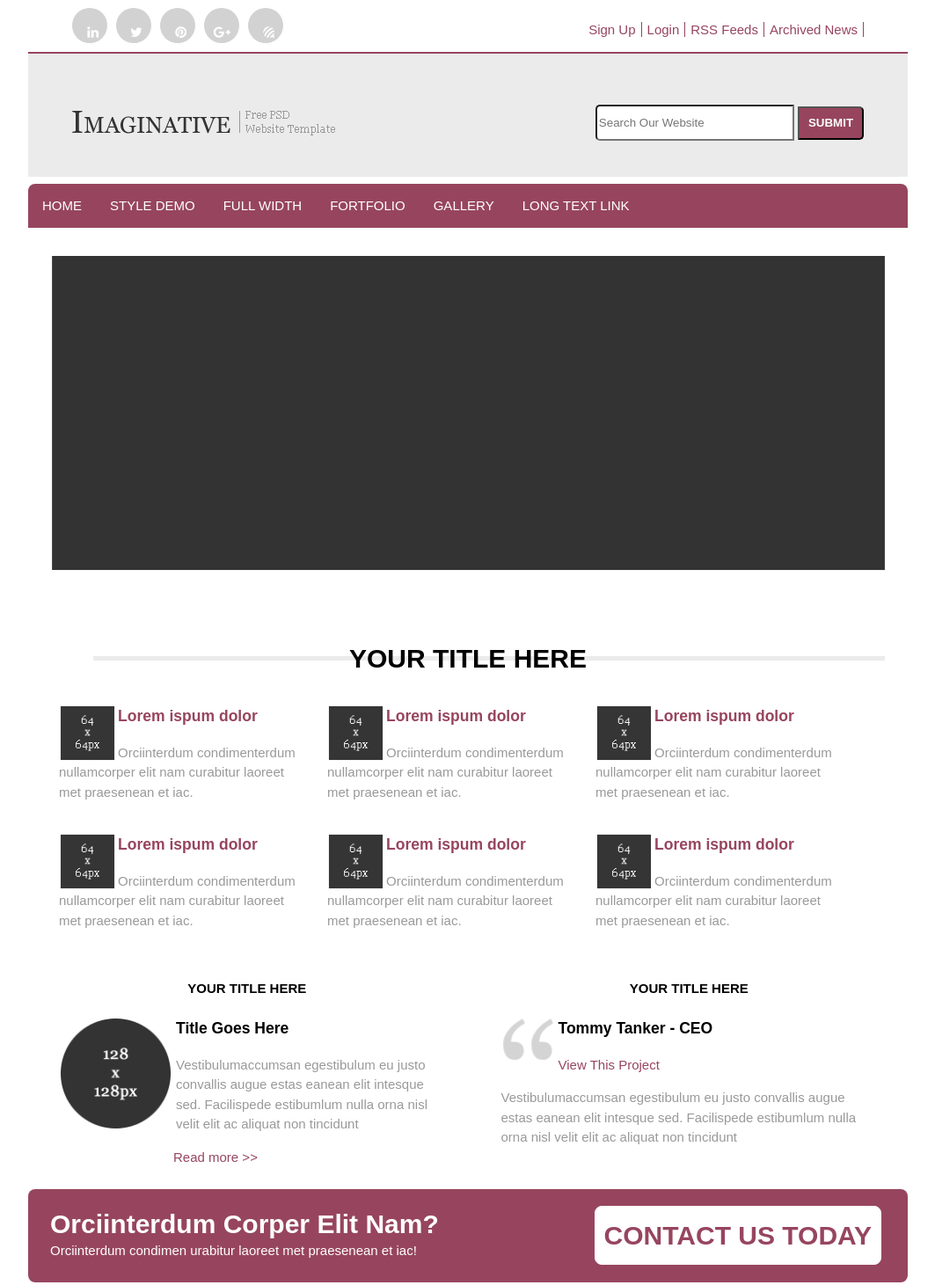
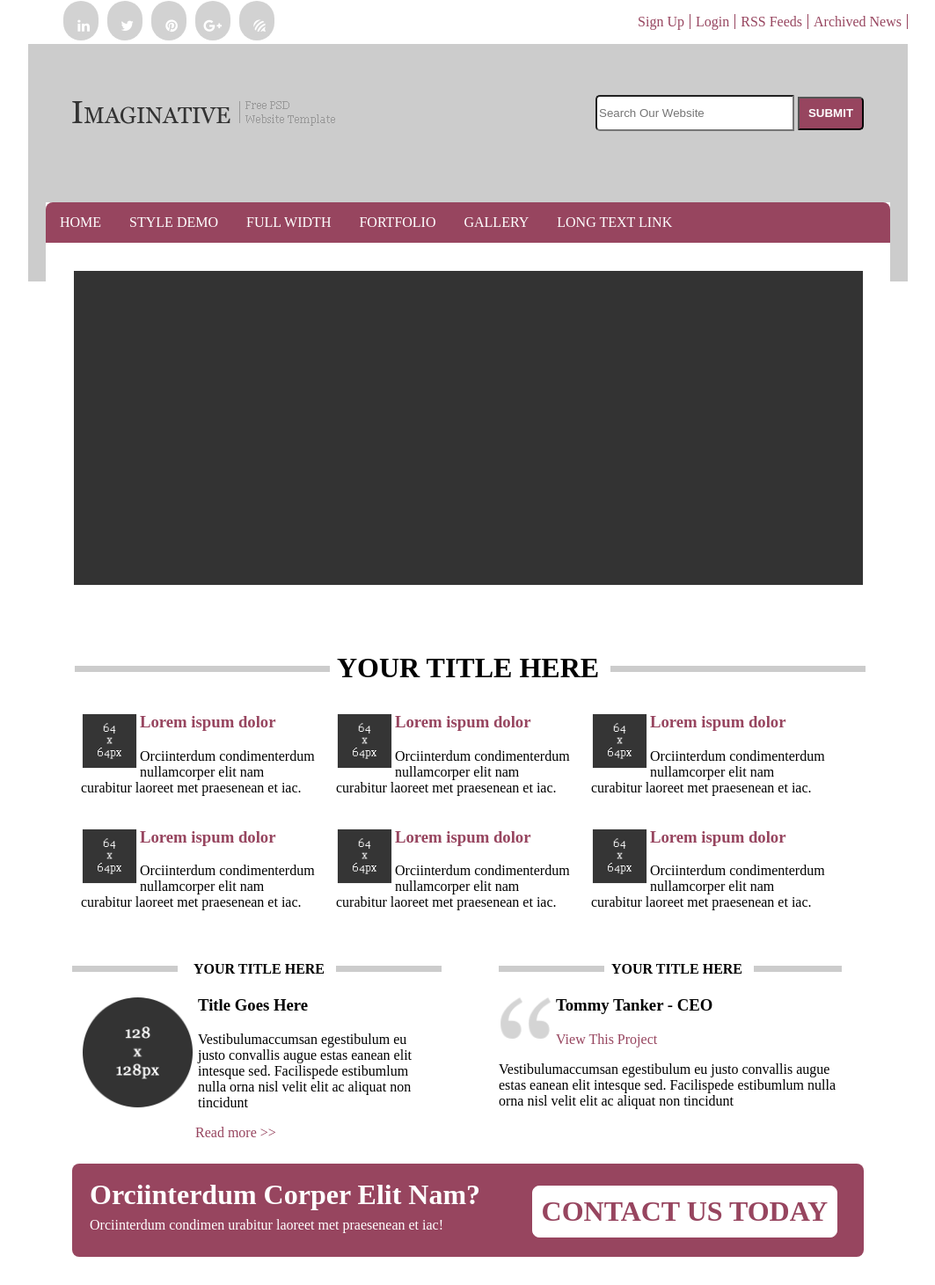
Before and after one commit to hoangtuantuhaui/Bai1PSD_22052018-, a plain HTML site: page index.html in a window 1280 px wide. Shown: the top 1461 px of the page at 88% size, without its empty margins (108-1171 px from the left). Drawn offline with Linux system fonts and the light colour scheme.

Commit message:
HTML-CSS

```diff
--- /dev/null
+++ b/css/reset.css
@@ -0,0 +1,341 @@
+/*! normalize.css v8.0.0 | MIT License | github.com/necolas/normalize.css */
+
+/* Document
+   ========================================================================== */
+
+/**
+ * 1. Correct the line height in all browsers.
+ * 2. Prevent adjustments of font size after orientation changes in iOS.
+ */
+
+html {
+  line-height: 1.15; /* 1 */
+  -webkit-text-size-adjust: 100%; /* 2 */
+}
+
+/* Sections
+   ========================================================================== */
+
+/**
+ * Remove the margin in all browsers.
+ */
+
+body {
+  margin: 0;
+}
+
+/**
+ * Correct the font size and margin on `h1` elements within `section` and
+ * `article` contexts in Chrome, Firefox, and Safari.
+ */
+
+h1 {
+  font-size: 2em;
+  margin: 0.67em 0;
+}
+
+/* Grouping content
+   ========================================================================== */
+
+/**
+ * 1. Add the correct box sizing in Firefox.
+ * 2. Show the overflow in Edge and IE.
+ */
+
+hr {
+  box-sizing: content-box; /* 1 */
+  height: 0; /* 1 */
+  overflow: visible; /* 2 */
+}
+
+/**
+ * 1. Correct the inheritance and scaling of font size in all browsers.
+ * 2. Correct the odd `em` font sizing in all browsers.
+ */
+
+pre {
+  font-family: monospace, monospace; /* 1 */
+  font-size: 1em; /* 2 */
+}
+
+/* Text-level semantics
+   ========================================================================== */
+
+/**
+ * Remove the gray background on active links in IE 10.
+ */
+
+a {
+  background-color: transparent;
+}
+
+/**
+ * 1. Remove the bottom border in Chrome 57-
+ * 2. Add the correct text decoration in Chrome, Edge, IE, Opera, and Safari.
+ */
+
+abbr[title] {
+  border-bottom: none; /* 1 */
+  text-decoration: underline; /* 2 */
+  text-decoration: underline dotted; /* 2 */
+}
+
+/**
+ * Add the correct font weight in Chrome, Edge, and Safari.
+ */
+
+b,
+strong {
+  font-weight: bolder;
+}
+
+/**
+ * 1. Correct the inheritance and scaling of font size in all browsers.
+ * 2. Correct the odd `em` font sizing in all browsers.
+ */
+
+code,
+kbd,
+samp {
+  font-family: monospace, monospace; /* 1 */
+  font-size: 1em; /* 2 */
+}
+
+/**
+ * Add the correct font size in all browsers.
+ */
+
+small {
+  font-size: 80%;
+}
+
+/**
+ * Prevent `sub` and `sup` elements from affecting the line height in
+ * all browsers.
+ */
+
+sub,
+sup {
+  font-size: 75%;
+  line-height: 0;
+  position: relative;
+  vertical-align: baseline;
+}
+
+sub {
+  bottom: -0.25em;
+}
+
+sup {
+  top: -0.5em;
+}
+
+/* Embedded content
+   ========================================================================== */
+
+/**
+ * Remove the border on images inside links in IE 10.
+ */
+
+img {
+  border-style: none;
+}
+
+/* Forms
+   ========================================================================== */
+
+/**
+ * 1. Change the font styles in all browsers.
+ * 2. Remove the margin in Firefox and Safari.
+ */
+
+button,
+input,
+optgroup,
+select,
+textarea {
+  font-family: inherit; /* 1 */
+  font-size: 100%; /* 1 */
+  line-height: 1.15; /* 1 */
+  margin: 0; /* 2 */
+}
+
+/**
+ * Show the overflow in IE.
+ * 1. Show the overflow in Edge.
+ */
+
+button,
+input { /* 1 */
+  overflow: visible;
+}
+
+/**
+ * Remove the inheritance of text transform in Edge, Firefox, and IE.
+ * 1. Remove the inheritance of text transform in Firefox.
+ */
+
+button,
+select { /* 1 */
+  text-transform: none;
+}
+
+/**
+ * Correct the inability to style clickable types in iOS and Safari.
+ */
+
+button,
+[type="button"],
+[type="reset"],
+[type="submit"] {
+  -webkit-appearance: button;
+}
+
+/**
+ * Remove the inner border and padding in Firefox.
+ */
+
+button::-moz-focus-inner,
+[type="button"]::-moz-focus-inner,
+[type="reset"]::-moz-focus-inner,
+[type="submit"]::-moz-focus-inner {
+  border-style: none;
+  padding: 0;
+}
+
+/**
+ * Restore the focus styles unset by the previous rule.
+ */
+
+button:-moz-focusring,
+[type="button"]:-moz-focusring,
+[type="reset"]:-moz-focusring,
+[type="submit"]:-moz-focusring {
+  outline: 1px dotted ButtonText;
+}
+
+/**
+ * Correct the padding in Firefox.
+ */
+
+fieldset {
+  padding: 0.35em 0.75em 0.625em;
+}
+
+/**
+ * 1. Correct the text wrapping in Edge and IE.
+ * 2. Correct the color inheritance from `fieldset` elements in IE.
+ * 3. Remove the padding so developers are not caught out when they zero out
+ *    `fieldset` elements in all browsers.
+ */
+
+legend {
+  box-sizing: border-box; /* 1 */
+  color: inherit; /* 2 */
+  display: table; /* 1 */
+  max-width: 100%; /* 1 */
+  padding: 0; /* 3 */
+  white-space: normal; /* 1 */
+}
+
+/**
+ * Add the correct vertical alignment in Chrome, Firefox, and Opera.
+ */
+
+progress {
+  vertical-align: baseline;
+}
+
+/**
+ * Remove the default vertical scrollbar in IE 10+.
+ */
+
+textarea {
+  overflow: auto;
+}
+
+/**
+ * 1. Add the correct box sizing in IE 10.
+ * 2. Remove the padding in IE 10.
+ */
+
+[type="checkbox"],
+[type="radio"] {
+  box-sizing: border-box; /* 1 */
+  padding: 0; /* 2 */
+}
+
+/**
+ * Correct the cursor style of increment and decrement buttons in Chrome.
+ */
+
+[type="number"]::-webkit-inner-spin-button,
+[type="number"]::-webkit-outer-spin-button {
+  height: auto;
+}
+
+/**
+ * 1. Correct the odd appearance in Chrome and Safari.
+ * 2. Correct the outline style in Safari.
+ */
+
+[type="search"] {
+  -webkit-appearance: textfield; /* 1 */
+  outline-offset: -2px; /* 2 */
+}
+
+/**
+ * Remove the inner padding in Chrome and Safari on macOS.
+ */
+
+[type="search"]::-webkit-search-decoration {
+  -webkit-appearance: none;
+}
+
+/**
+ * 1. Correct the inability to style clickable types in iOS and Safari.
+ * 2. Change font properties to `inherit` in Safari.
+ */
+
+::-webkit-file-upload-button {
+  -webkit-appearance: button; /* 1 */
+  font: inherit; /* 2 */
+}
+
+/* Interactive
+   ========================================================================== */
+
+/*
+ * Add the correct display in Edge, IE 10+, and Firefox.
+ */
+
+details {
+  display: block;
+}
+
+/*
+ * Add the correct display in all browsers.
+ */
+
+summary {
+  display: list-item;
+}
+
+/* Misc
+   ========================================================================== */
+
+/**
+ * Add the correct display in IE 10+.
+ */
+
+template {
+  display: none;
+}
+
+/**
+ * Add the correct display in IE 10.
+ */
+
+[hidden] {
+  display: none;
+}
--- a/css/style.css
+++ b/css/style.css
@@ -1,3 +1,17 @@
+body{
+	width: 1000px;
+	margin:0px auto;
+	padding:0px
+	border: 0px;
+	background-color: #ffff;
+	position: relative;
+}
+li{
+	list-style: none;
+}
+.clear{
+	clear: both;
+}
 .circle {
 			width: 30px;
 			height: 30px;
@@ -21,106 +35,69 @@
 		}
 
 
-body{
-		width: 1000px;
-	height: 1823px;
-	font-family: Arial, Helvetica, sans-serif;
-	font-size: 15px;
+		/*header*/
+#header-top{
 	margin: 0px auto;
 	padding: 0px;
-	line-height: 1.5;
-	background: #ffffff;
-
+	height: 50px;
+	position: relative;
+	background: #ffff;
+	color: #97455f;
 }
-/*global*/
-.container{
-	width: 90%;
-	margin: 0px auto;
-	padding: 0px;
-	overflow: hidden;
-}
-ul{
-	padding: 0px;
-	margin: 0px;
-}
-li{
-	list-style: none;
-}
-
-.clear{
-	clear: both;
-}
-
-.container1{
-	width: 95%;
-	margin: 0px auto;
-	padding: 0px;
-	overflow: hidden;
-}
-p{
-	color: #999999;
-}
-/*header*/
-header{
-	background: #ffffff;
-	color: #97455f;
-	padding-top:9px;
-	max-height: 50px;
-}
-header #header-top{
-	max-height: 50px;
-	border-bottom: 2px solid #97455f;
-}
-header #header-top-left{
+ #header-top-left{
+ 	position: absolute;
+ 	top: -15px;
 	float: left;
 }
-header #header-top-left li{
+ #header-top-left li{
 	display: inline;
 	float: left;
 	margin-right: 10px;
-	line-height: 50px;
+	padding-bottom: 10px;
+
 }
 
-header #header-top-right{
+ #header-top-right{
 	float: right;
 }
-header #header-top-right li{
+#header-top-right li{
 	float: left;
-	line-height: 50px;
 
 
 }
-header #header-top-right a{
+ #header-top-right a{
 	color: #97455f;
 	text-decoration: none;
 	border-right: 1px solid #97455f;
 	padding:0px 6px 0px 6px;
+
 }
 
-header #header-bottom{
-	background: #ebebeb;
-	height: 140px;
+
+#header-bottom{
+	height: 270px;
+	background-color: #ccc;
+	z-index: 2;
 }
-header #header-bottom img{
+#header-bottom img{
 	margin-top: 63px;
-	margin-:
 	float: left;
 }
-header #header-bottom form{
+#header-bottom form{
 	float: right;
 	margin-top: 58px;
 }
-header #header-bottom input[type="text"]{
+#header-bottom input[type="text"]{
 	border-top-left-radius: 5px;
 	border-bottom-left-radius: 5px;
 	height: 35px;
 	width: 218px;
 
 }
-header .button-1{
+.button-1{
 	margin-bottom: 20px;
 }
-header #header-bottom button[type="submit"]{
+ #header-bottom button[type="submit"]{
 	border-top-right-radius: 5px;
 	border-bottom-right-radius: 5px;
 	height: 38px;
@@ -129,30 +106,61 @@ header #header-bottom button[type="submit"]{
 	color: #ffff;
 	font-weight: bold;
 }
-#categoriea{
-	overflow: hidden;
+/*HEADER*/
+#content{
+	width: 960px;
+	height: 1000px;
+	background-color: #ffff;
+	margin:0px auto;
+	position: absolute;
+	top:230px;
+	left: 20px;
+
+}
+/*NAV*/
+#categoriea ul{
+	/*overflow: hidden;
 	margin-top: 150px;
 	height: 50px;
+	background: #97455f;
+	border-top-left-radius: 8px;
+	border-top-right-radius: 8px;*/
+	margin: 0;
+	padding: 0;
+	list-style-type: none;
+	overflow: hidden;
 	background: #97455f;
 	border-top-left-radius: 8px;
 	border-top-right-radius: 8px;
 }
 #categoriea li{
 	float: left;
-	line-height: 50px;
+/*	line-height: 50px;
 	padding: 0px;
 	padding-right: 16px;
-	padding-left: 16px;
+	padding-left: 16px;*/
 
 }
 #categoriea li a{
+	/*text-decoration: none;
+	text-transform: uppercase;
+	color: #ffffff;
+	text-align: center;*/
+	display: block;
+	color: white;
+	text-align: center;
+	padding: 14px 16px;
 	text-decoration: none;
 	text-transform: uppercase;
-	color: #ffffff;
-	text-align: center;
 }
-#categoriea li:hover{
+#categoriea li a:hover{
 	background: #6a3144;
+}
+/*NAV*/
+/*SLIDER*/
+.container{
+	width: 900px;
+	margin: 0px auto;
 }
 #slider img{
 	width: 100%;
@@ -161,13 +169,36 @@ header #header-bottom button[type="submit"]{
 #slider{
 	margin-top: 30px;
 }
-#content{
+
+/*SLIDER*/
+
+/*CONTENT*/
+#xxx{
 	padding-top: 50px;
-
+	margin: 0px auto;
+	width: 900px;
 }
-#content h1{
+#xxx h1{
 	text-align: center;
-	background: url(../image/line.png) no-repeat right;
+	/*background: url(../image/line.png) no-repeat right;*/
+	position: relative;
+}
+#xxx h1 span{
+	display: block;
+	height: 7px;
+	width: 290px;
+	background-color: #ccc;
+	position: absolute;
+	top: 16px;
+	left: 3px;
+}
+#xxx h1 .span1{
+	height: 7px;
+	width: 290px;
+	background-color: #ccc;
+	position: absolute;
+	top: 16px;
+	left: 612px;
 }
 #title1 .box{
 	width: 30%;
@@ -185,6 +216,7 @@ header #header-bottom button[type="submit"]{
 	margin-top: 0px;
 
 }
+
 .box h3{
 	color: #97455f;
 }
@@ -195,6 +227,7 @@ header #header-bottom button[type="submit"]{
 	width: 45%;
 	float: left;
 	padding: 10px;
+	position: relative;
 
 }
 #title2 #title2-left a{
@@ -208,11 +241,49 @@ header #header-bottom button[type="submit"]{
 	width: 128px;
 	height: 128px;
 }
+#title2 #title2-left span{
+	display: block;
+	height: 7px;
+	width: 120px;
+	background-color: #ccc;
+	position: absolute;
+	top: 37px;
+	left: 0px;
+}
+#title2 #title2-left .span1{
+	display: block;
+	height: 7px;
+	width: 120px;
+	background-color: #ccc;
+	position: absolute;
+	top: 37px;
+	left: 300px;
+}
+
 #title2 #title2-right{
 	width: 45%;
 	float: right;
 	padding: 10px;
+	position: relative;
 
+}
+#title2 #title2-right .span1{
+	display: block;
+	height: 7px;
+	width: 120px;
+	background-color: #ccc;
+	position: absolute;
+	top: 37px;
+
+}
+#title2 #title2-right .span2{
+	display: block;
+	height: 7px;
+	width: 100px;
+	background-color: #ccc;
+	position: absolute;
+	top: 37px;
+	left: 300px;
 }
 #title2 #title2-right img{
 	float: left;
@@ -232,6 +303,8 @@ header #header-bottom button[type="submit"]{
 	border-radius: 8px;
 	color: #ffffff;
 	position: relative;
+	width: 900px;
+	margin:0px auto;
 
 }
 #contact #contact-left{
@@ -240,9 +313,12 @@ header #header-bottom button[type="submit"]{
 #contact #contact-left h1{
 	margin-top: -5px;
 	padding-top: 22px;
+	padding-left: 20px;
+	margin-bottom: 30px;
 }
 #contact #contact-left p{
 	margin-top: -23px;
+	padding-left: 20px;
 }
 #contact #contact-right h1{
 	border: 1px solid #ffff;
@@ -254,6 +330,9 @@ header #header-bottom button[type="submit"]{
 	bottom: 0px;
 	right: 30px;
 }
+
+/*END-CONTENT*/
+/*FOOTER*/
 footer{
 	background: #ebebeb;
 	margin-top: 50px;
@@ -274,14 +353,14 @@ footer #footer-top button[type="submit"]{
 	margin: 10px;
 }
 footer #footer-top input[type="text"], input[type="email"]{
-	width: 225px;
+	width: 200px;
 	height: 31px;
 	border-radius: 4px;
 	margin: 10px;
 	padding-left: 10px;
 }
 footer #footer-top textarea{
-	width: 225px;
+	width: 200px;
 	border-radius: 4px;
 	margin: 10px;
 	padding-left: 10px;
@@ -289,12 +368,11 @@ footer #footer-top textarea{
 footer #footer-top .xxx{
 	float: left;
 	width: 30%;
-	margin-right: 30px;
+	margin-right: 20px;
 	/*height: 355px;*/
 }
 footer #footer-top-1{
 	margin-left: 10px;
-	width: 40%;
 	margin-bottom: 20px;
 
 }
@@ -325,3 +403,9 @@ footer #footer-bottom span{
 	display: inline;
 	margin-right: 20px;
 }
+/*END-FOOTER*/
+
+
+/*REPONSIVE*/
+
+/*END-REPONSIVE*/
--- a/index.html
+++ b/index.html
@@ -2,17 +2,15 @@
 <html>
 <head>
 	<meta charset="utf-8">
-	<meta name="viewport" content="width=device-width">
 	<meta http-equiv="X-UA-Compatible" content="IE=edge">
-	<title>Web Design</title>
+	<title></title>
+	<!-- <link rel="stylesheet" href="./css/reset.css"> -->
 	<link rel="stylesheet" href="./css/style.css">
 	 <link rel="stylesheet" href="https://cdnjs.cloudflare.com/ajax/libs/font-awesome/4.7.0/css/font-awesome.min.css">
 </head>
 <body>
-	<!-- HEADER -->
-	<header>
+<!-- HEADER -->
 		<div id="header-top">
-			<div class="container">
 			<div id="header-top-left">
 				<ul>
 					<li class="circle"><span class="fa fa-linkedin"></span></li>
@@ -34,8 +32,10 @@
 					<li><a href="">Archived News</a></li>
 				</ul>
 			</div>
-			</div>
 		</div>
+		<div class="clear"></div>
+		<div class="vien"></div>
+
 		<div id="header-bottom">
 			<div class="container">
 			<img src="./image/logo.png" alt="">
@@ -45,11 +45,11 @@
 			</form>
 		</div>
 		</div>
-	</header>
-	<!-- END HEADER -->
-	<div class="clear"></div>
-	<!-- NAV -->
-	<div id="categoriea">
+		<!-- END-HEADER -->
+		<div class="clear"></div>
+		<!-- CONTENT -->
+		<div id="content">
+			<div id="categoriea">
 
 		<ul>
 			<li><a href="" >home</a></li>
@@ -61,23 +61,26 @@
 		</ul>
 
 	</div>
-	<!-- END NAV -->
 	<!-- SLIDER -->
 	<div id="slider">
-		<div class="container1">
+		<div class="container">
 			<img src="./image/slider.png" alt="">
 			</div>
 		</div>
-	<!-- END SLIDER -->
-	<!-- MAIN -->
-	<div id="content">
-		<div class="container1">
-		<h1>YOUR TITLE HERE</h1>
+		<!-- END-SLIDER -->
+	<div class="clear"></div>
+
+			<div id="xxx">
+
+		<h1><span class="span2"></span>YOUR TITLE HERE<span class="span1"></span></h1>
+		<div class="clear"></div>
 		<section id="title1">
 			<div class="box">
-				<img src="./image/thumnail.png" alt="">
+				<div class="title1-img"><img src="./image/thumnail.png" alt=""></div>
+				<div class="content-title1">
 				<h3>Lorem ispum dolor</h3>
 				<p>Orciinterdum condimenterdum nullamcorper elit nam curabitur laoreet met praesenean et iac.</p>
+				</div>
 			</div>
 			<div class="box">
 				<img src="./image/thumnail.png" alt="">
@@ -106,12 +109,38 @@
 				<h3>Lorem ispum dolor</h3>
 				<p>Orciinterdum condimenterdum nullamcorper elit nam curabitur laoreet met praesenean et iac.</p>
 			</div>
+			<!-- <table>
+				<tr>
+					<td><img src="./image/thumnail.png" alt=""></td>
+					<td><h4>Lorem ispum dolor</h4>
+						<p>Orciinterdum condimenterdum nullamcorper elit nam curabitur laoreet met praesenean et iac.</p></td>
+						<td><img src="./image/thumnail.png" alt=""></td>
+					<td><h4>Lorem ispum dolor</h4>
+						<p>Orciinterdum condimenterdum nullamcorper elit nam curabitur laoreet met praesenean et iac.</p></td>
+						<td><img src="./image/thumnail.png" alt=""></td>
+					<td><h4>Lorem ispum dolor</h4>
+						<p>Orciinter condimenterdum nullamcorper elit nam curabitur laoreet met praesenean et iac.</p></td>
+				</tr>
+				<tr>
+					<td><img src="./image/thumnail.png" alt=""></td>
+					<td><h4>Lorem ispum dolor</h4>
+						<p>Orciinterdum condimenter nullamcorper elit nam curabitur laoreet met praesenean et iac.</p></td>
+						<td><img src="./image/thumnail.png" alt=""></td>
+					<td><h4>Lorem ispum dolor</h4>
+						<p>Orciinterdum condimenter nullamcorper elit nam curabitur laoreet met praesenean et iac.</p></td>
+						<td><img src="./image/thumnail.png" alt=""></td>
+					<td><h4>Lorem ispum dolor</h4>
+						<p>Orciinterdum condimenter nullamcorper elit nam curabitur laoreet met praesenean et iac.</p></td>
+
+
+				</tr>
+			</table> -->
 		</section>
 		<div class="clear"></div>
 		<section id="title2">
 
 			<div id="title2-left">
-				<h4>YOUR TITLE HERE</h4>
+				<h4><span></span>YOUR TITLE HERE <span class="span1"></span></h4>
 				<div id="box1">
 				<img src="./image/thumnail-1-1.png" alt="">
 				<h3>Title Goes Here</h3>
@@ -120,7 +149,7 @@
 				</div>
 			</div>
 			<div id="title2-right">
-				<h4>YOUR TITLE HERE</h4>
+				<h4><span class="span1"></span>YOUR TITLE HERE <span class="span2"></span></h4>
 
 				<div id="box1">
 				<img src="./image/thumnail-1.png" alt="">
@@ -131,13 +160,11 @@
 			</div>
 
 		</section>
-	</div>
+
 </div>
-	<!-- END MAIN -->
 	<div class="clear"></div>
-	<!-- CONTACT -->
-	<div id="contact">
-		<div class="container1">
+<div id="contact">
+
 		<div id="contact-left">
 			<h1>Orciinterdum Corper Elit Nam?</h1>
 			<p style="color: #ffff">Orciinterdum condimen urabitur laoreet met praesenean et iac!</p>
@@ -145,10 +172,10 @@
 		<div id="contact-right">
 			<h1>CONTACT US TODAY</h1>
 		</div>
+
 	</div>
-	</div>
-	<!-- END CONTACT -->
-	<div class="clear"></div>
+
+		<div class="clear"></div>
 	<!-- FOOTER -->
 	<footer>
 		<div id="footer-top">
@@ -201,5 +228,6 @@
 		</div>
 	</footer>
 	<!-- END FOOTER -->
+	</div>
 </body>
 </html>
```
